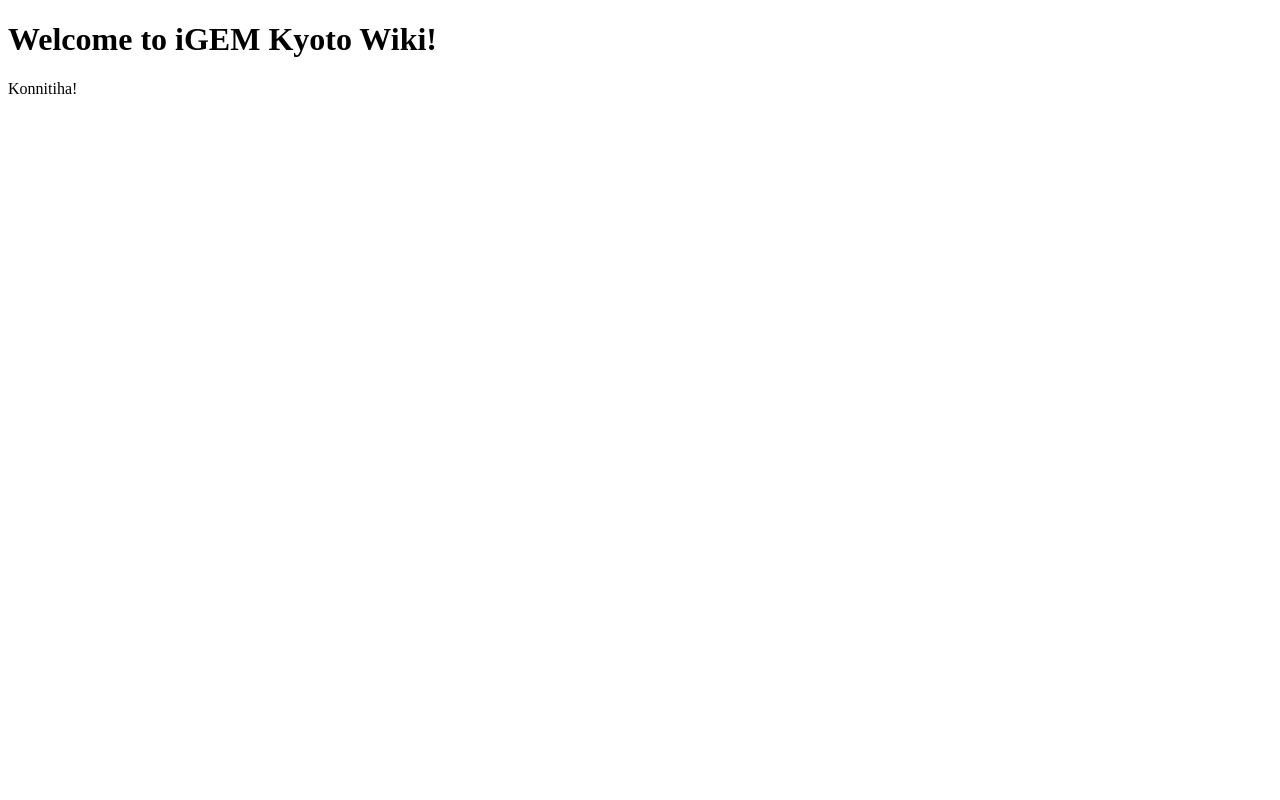
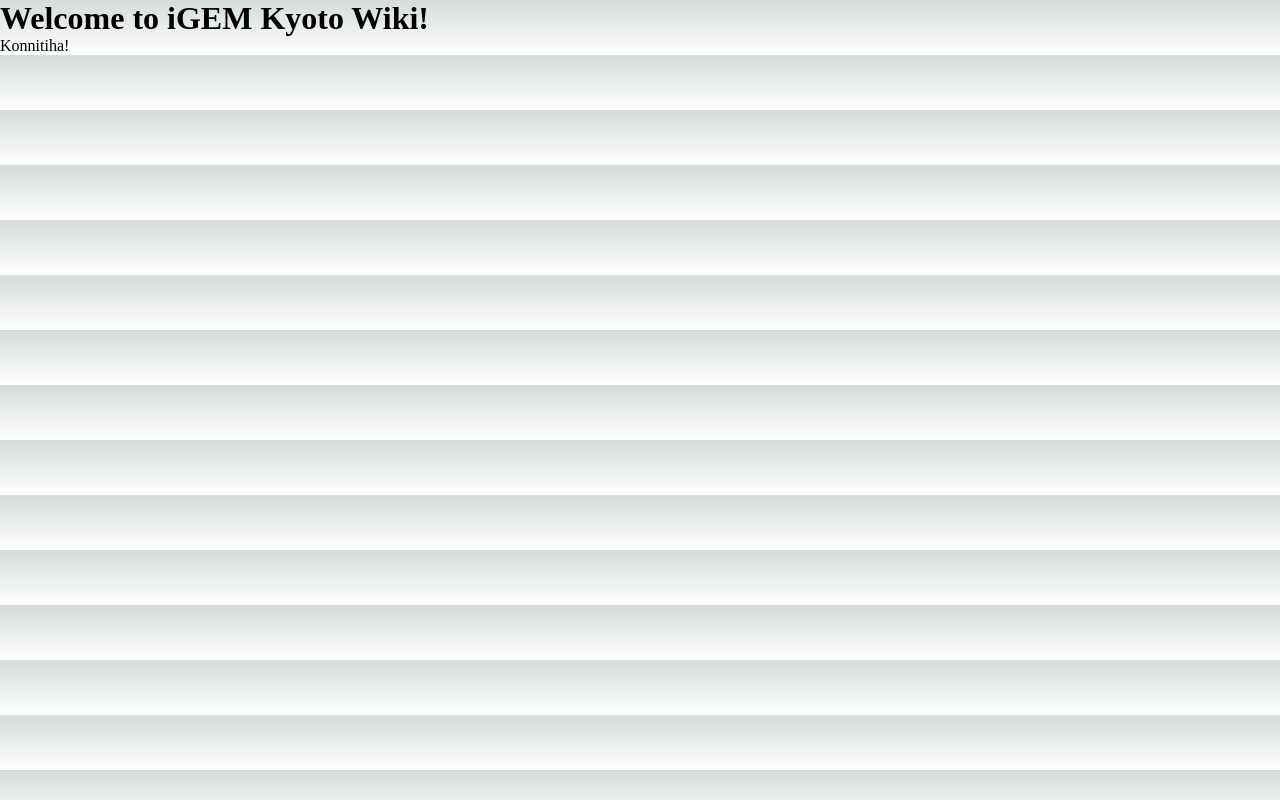
Before and after one commit to iGEMKyotoOfficial/2023-Wiki, a Next.js app: page / in a window 1280 px wide. Built offline with nearby package versions, Linux system fonts and the light colour scheme.

Commit message:
Create _app.tsx

```diff
--- /dev/null
+++ b/pages/_app.tsx
@@ -0,0 +1,21 @@
+import '../styles/globals.css'
+import { MDXProvider } from '@mdx-js/react'
+import { ReactNode } from 'react'
+
+// Markdown style settings
+function H1(props: { children?: ReactNode }) {
+  return <h1 className="text-blue">{props.children}</h1>
+}
+
+const components = {
+  h1: H1
+}
+
+export default function MyApp({ Component, pageProps }:
+  { Component: any, pageProps: any }) {
+  return (
+    <MDXProvider components={components}>
+        <Component{...pageProps} />
+    </MDXProvider>
+  )
+}
```
